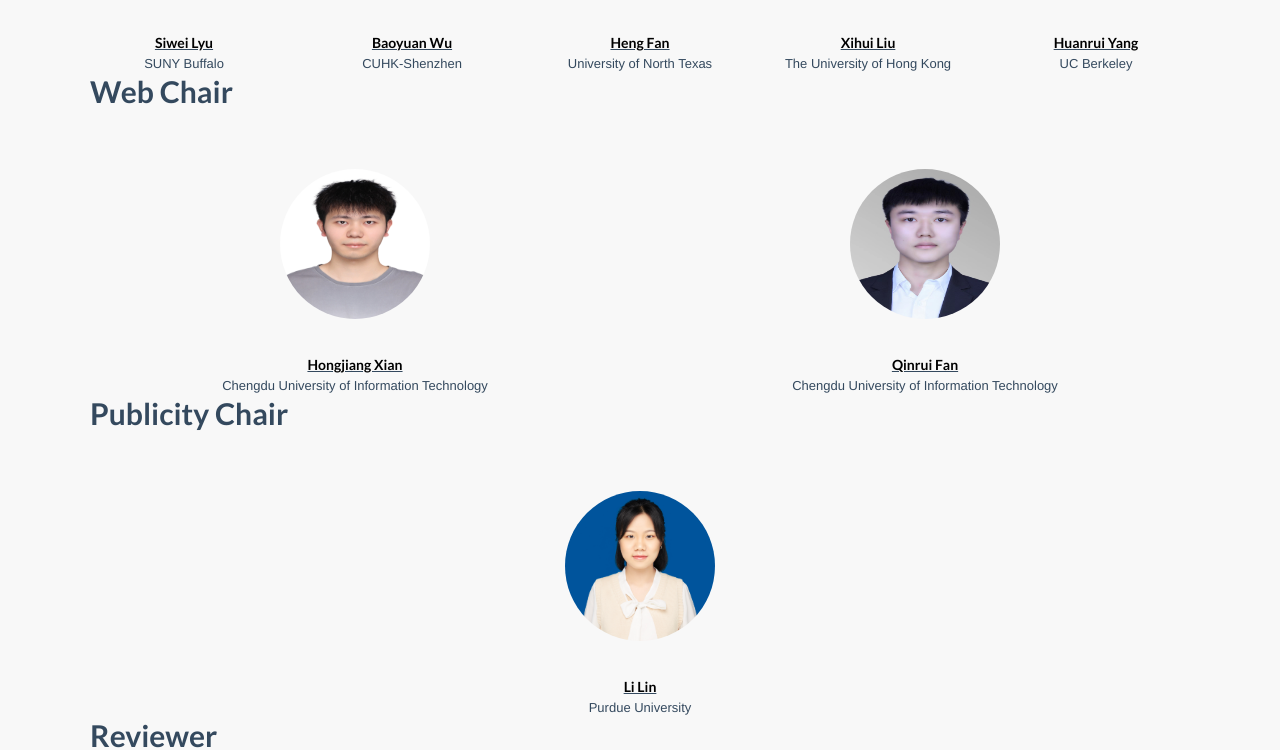
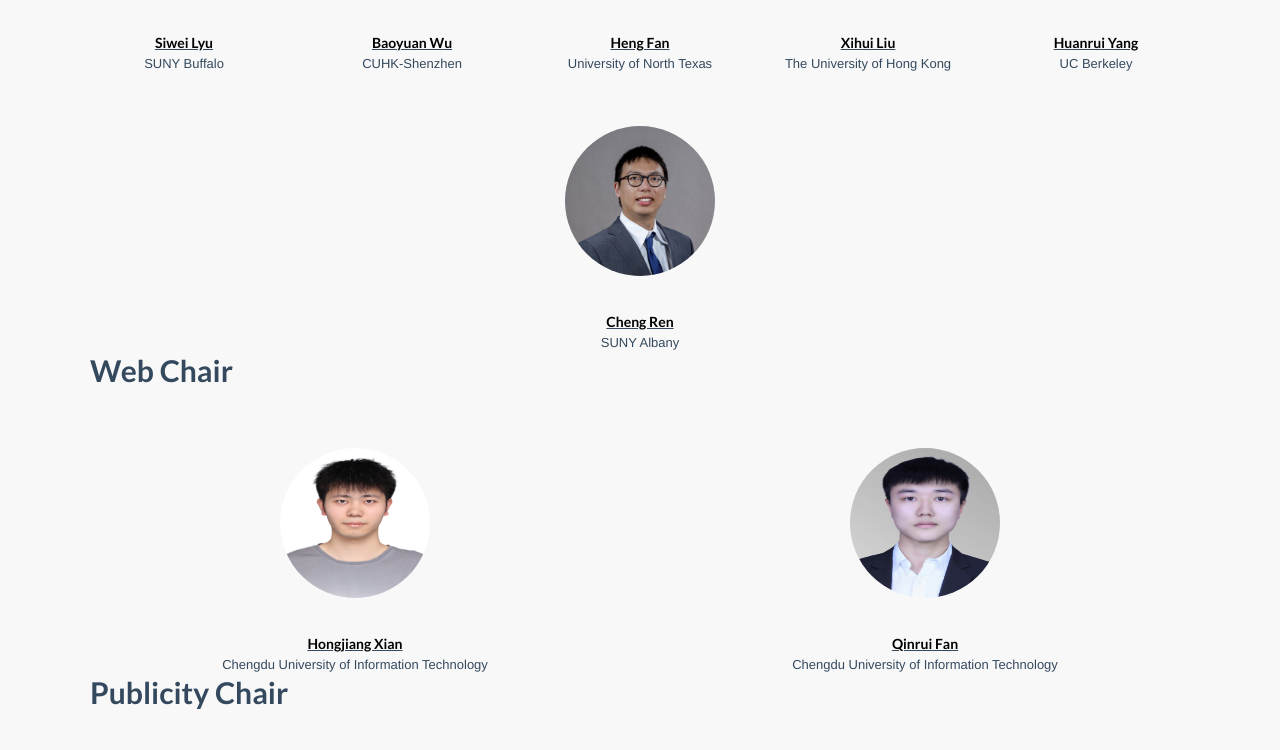
Before and after one commit to xianhjiang/AIMS-24, a plain HTML site: page committee.html in a window 1280 px wide. Shown: the part 1154-1904 px from the top of the page. Drawn offline with nearby package versions, Linux system fonts and the light colour scheme; files that its build step writes are made by us from their sources; a web font is replaced by a local one.

Commit message:
增加Cheng Ren

```diff
--- a/committee.html
+++ b/committee.html
@@ -199,6 +199,21 @@
 
 						</div>
 
+						<div class="row wow fadeInRightBig"  data-animation-delay="200">
+
+
+							<div class="left11"  data-animation-delay="200">
+								<br/><br/>
+								<center><a href="https://www.albany.edu/ssw/faculty/cheng-ren" target="blank"><img  class="img-responsive img-rounded" style="border-radius: 50%" height="150" width="150" src="img/committee/Cheng Ren.jpg" alt=""></a></center>
+								<br/>
+								<h4 class="section-heading"><center><a href="https://www.albany.edu/ssw/faculty/cheng-ren" target="blank"> <font color="Black">Cheng Ren <br> </font></a></center></h4>
+								<h6>SUNY Albany</h6>
+							</div>
+
+
+
+						</div>
+
 
 
 						<!-- 开发者 -->
```
Also changed, not shown: img/committee/Cheng Ren.jpg (added).
